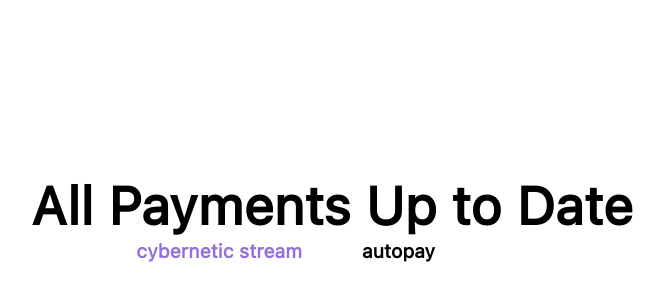
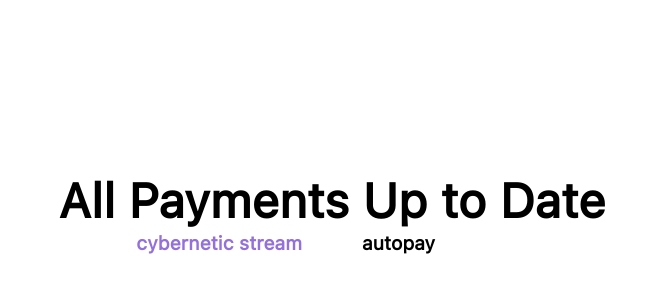
Before and after one commit to baronrocketmail/18572client, a React (Create React App) app: page / in a window 1280 px wide. Shown: the part 100-400 px from the top of the page, without its empty margins (316-980 px from the left). Built offline with nearby package versions, Linux system fonts and the light colour scheme.

Commit message:
initial9

```diff
--- a/src/index.css
+++ b/src/index.css
@@ -16,7 +16,7 @@ html{
 }
 
 h1{
-    font-size: 3.3rem;
+    font-size: 3rem;
     padding-top: 30vh;
     text-align: center;
     padding-bottom: 0;
```
